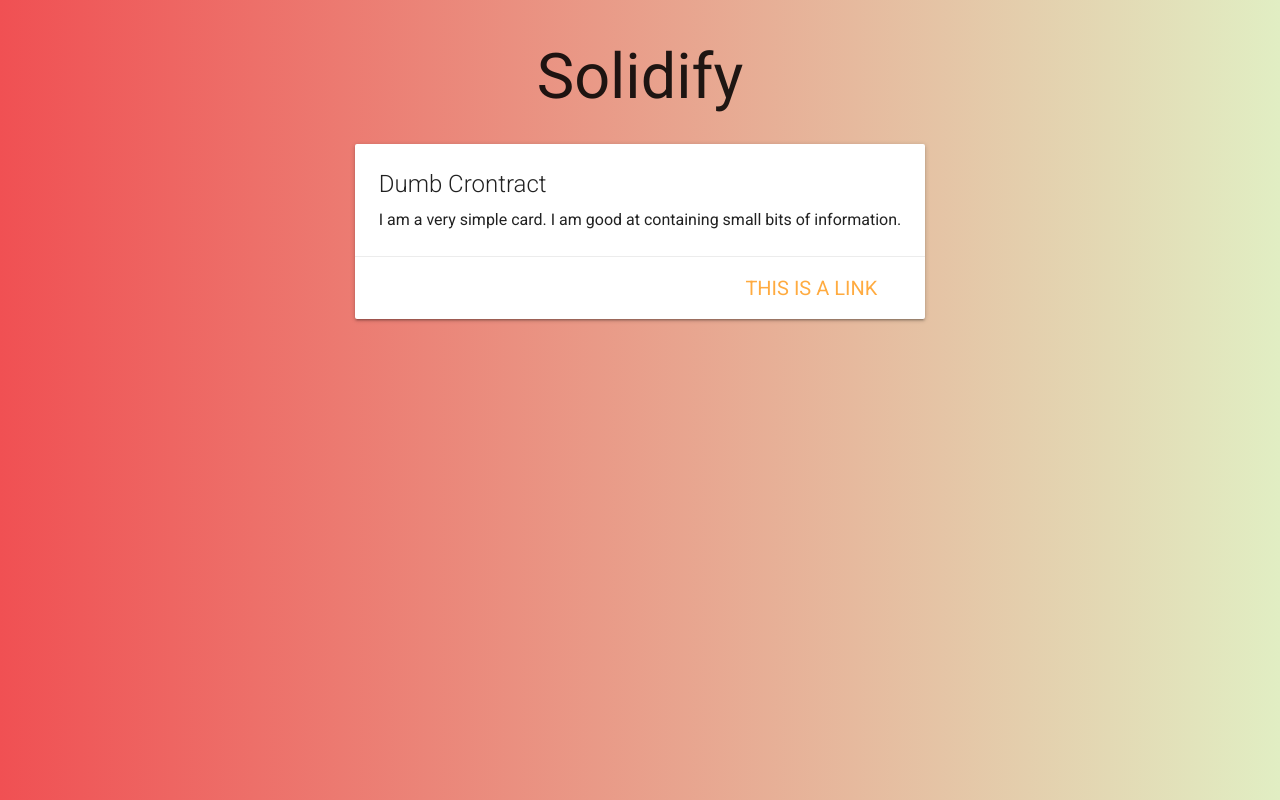
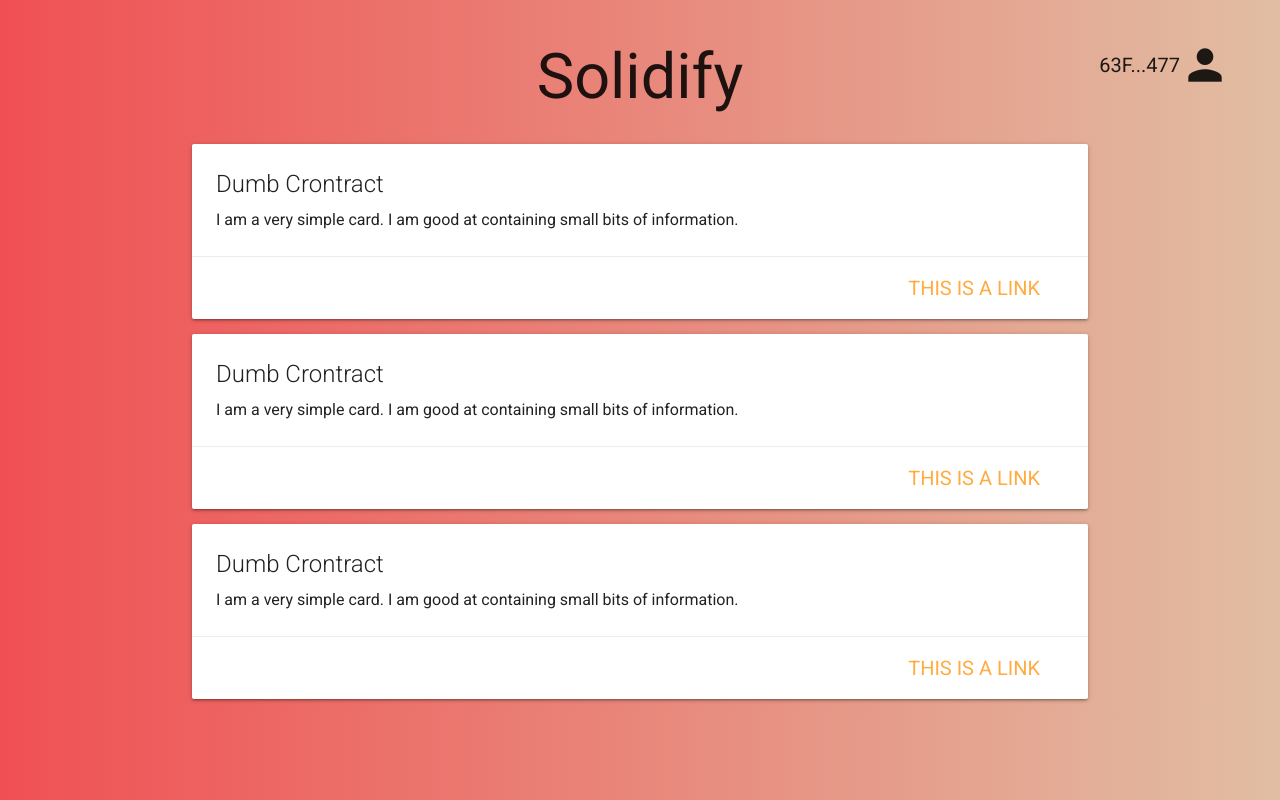
Before and after one commit to vbargues/hackathon, a plain HTML site: page test.html in a window 1280 px wide. Drawn offline with nearby package versions, Linux system fonts and the light colour scheme.

Commit message:
editor and exe list, need linking

```diff
--- a/index.css
+++ b/index.css
@@ -3,20 +3,34 @@ body {
 	font-size: 20px;
 	font-family: 'Roboto';
 	background: #e1eec3;  /* fallback for old browsers */
-background: -webkit-linear-gradient(to right, #f05053, #e1eec3);  /* Chrome 10-25, Safari 5.1-6 */
-background: linear-gradient(to right, #f05053, #e1eec3); /* W3C, IE 10+/ Edge, Firefox 16+, Chrome 26+, Opera 12+, Safari 7+ */
+background: -webkit-linear-gradient(to right, #f05053, #e1bea3);  /* Chrome 10-25, Safari 5.1-6 */
+background: linear-gradient(to right, #f05053, #e1bea3); /* W3C, IE 10+/ Edge, Firefox 16+, Chrome 26+, Opera 12+, Safari 7+ */
 
 }
 
+h1 {
+	width: 100%;
+}
 
+.user {
+    position: absolute;
+    right: 50px;
+    padding: 50px;
+}
 
+.user span {
+    font-size: 50px;
+    position: absolute;
+    margin-top: -10px;
+
+}
 
 .container {
 	 width: 70%;
 	 max-width: 70%;
-	 display: flex;
+/*	 display: flex;
 	 justify-content: center;
-	 align-items: center;
+	 align-items: center;*/
 }
 
 .card {
@@ -28,6 +42,7 @@ background: linear-gradient(to right, #f05053, #e1eec3); /* W3C, IE 10+/ Edge, F
 	/*border-radius: 8px;*/
 	/*height: 140px;	*/
 	text-align: left;
+	background-color: #eeeeee;
 }
 
 .card p {
--- a/test.html
+++ b/test.html
@@ -17,7 +17,11 @@
        <!-- <script src="lib/solidity.js"></script> -->
    </head>
    <body style="text-align: center;">
+    <div class="header" style="display: flex; justify-content: ;">
     <h1> Solidify</h1>
+    <div class="user">63F...477 <span class="material-icons">person</span>
+    </div>
+    </div>
     <!-- <div class="container"> -->
         <!-- <div class="card"> <div class="card-level"> <h4> Level <span style="color: green;"> Beginner </span> </h4></div> <div class="card-information"> Build your first Dumb Contract </div></div> -->
 
@@ -36,6 +40,32 @@
         </div>
       </div>
 </div>
+
+    <div class="card horizontal">
+      <div class="card-stacked">
+        <div class="card-content">
+
+          <span class="card-title">Dumb Crontract</span>
+          <p>I am a very simple card. I am good at containing small bits of information.</p>
+        </div>
+        <div class="card-action" style="text-align:right;">
+          <a href="#">This is a link</a>
+        </div>
+      </div>
+</div>
+
+    <div class="card horizontal">
+      <div class="card-stacked">
+        <div class="card-content">
+
+          <span class="card-title">Dumb Crontract</span>
+          <p>I am a very simple card. I am good at containing small bits of information.</p>
+        </div>
+        <div class="card-action" style="text-align:right;">
+          <a href="#">This is a link</a>
+        </div>
+      </div>
+</div>
 <!-- </div> -->
 <!-- <script src="prism.js"></script> -->
 <!-- <textarea id="editor">coucou</textarea> -->
```
Also changed, not shown: test.js (+8 -0 lines).
